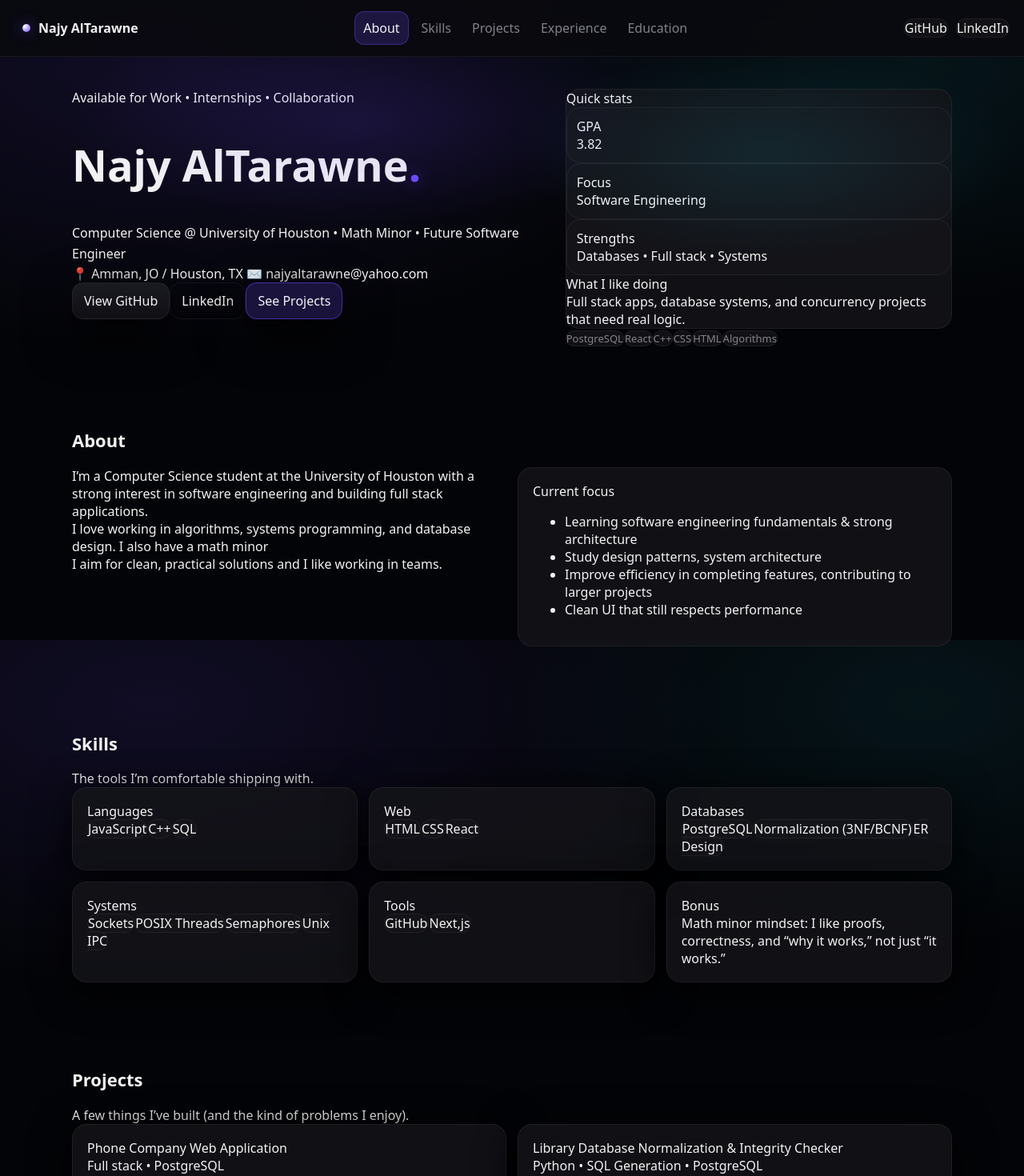
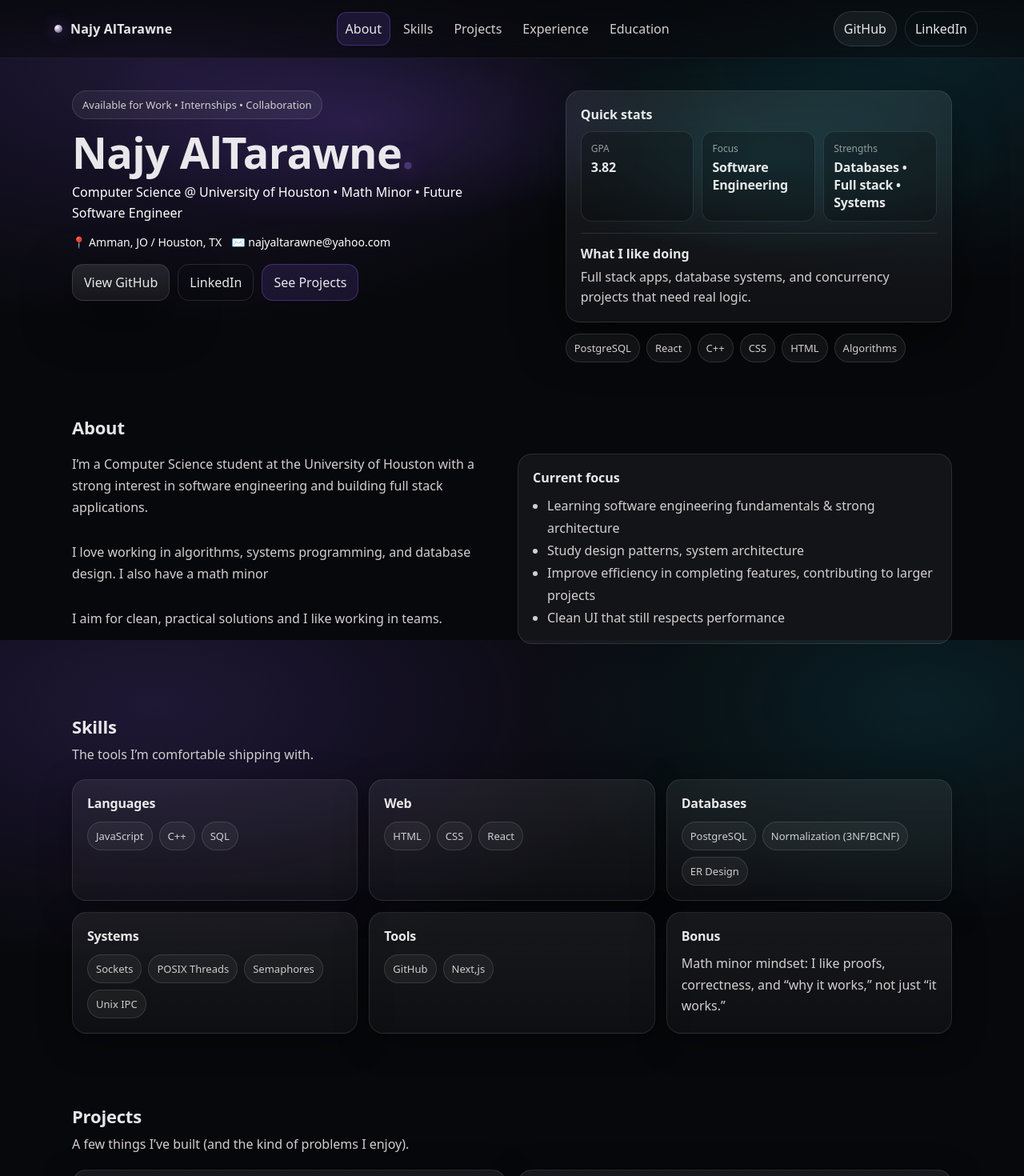
Before and after one commit to najyaltarawne/portfolio, a React (Vite) app: page / in a window 1280 px wide. Shown: the top 1470 px of the page at 80% size. Built offline with nearby package versions, Linux system fonts and the light colour scheme.

Commit message:
deploy build

```diff
--- a/src/styles/globals.css
+++ b/src/styles/globals.css
@@ -1,243 +1,402 @@
-/* ================= ROOT ================= */
-:root {
-  --bg: #030407;
-  --panel: rgba(20, 20, 25, 0.9);
-  --panel2: rgba(30, 30, 35, 0.85);
-  --stroke: rgba(255, 255, 255, 0.06);
 
-  --text: rgba(255, 255, 255, 0.95);
-  --muted: rgba(180, 180, 190, 0.7);
-  --dim: rgba(255, 255, 255, 0.5);
 
-  --accent: #6d4aff;
-  --accent2: #22d3ee;
+:root{
+    --bg: #07080b;
+    --panel: rgba(255,255,255,0.06);
+    --panel2: rgba(255,255,255,0.08);
+    --stroke: rgba(255,255,255,0.10);
+    --text: rgba(255,255,255,0.90);
+    --muted: rgb(212, 207, 207);
+    --dim: rgba(255,255,255,0.55);
 
-  --shadow: 0 20px 60px rgba(0, 0, 0, 0.8);
+    --accent: #483671;  /* violet */
+    --accent2: #22d3ee; /* cyan */
+    --shadow: 0 20px 60px rgba(0,0,0,0.55);
     --radius: 18px;
   }
 
-/* ================= GLOBAL ================= */
-* { box-sizing: border-box; }
-
+  *{ box-sizing: border-box; }
   html, body { height: 100%; }
-
-body {
+  body{
     margin: 0;
-  font-family: ui-sans-serif, system-ui, -apple-system, Segoe UI, Roboto, Helvetica, Arial;
-
-  background:
-    radial-gradient(1200px 600px at 15% 10%, rgba(109, 74, 255, 0.12), transparent 60%),
-    radial-gradient(900px 500px at 90% 10%, rgba(34, 211, 238, 0.08), transparent 60%),
+    font-family: ui-sans-serif, system-ui, -apple-system, Segoe UI, Roboto, Helvetica, Arial, "Apple Color Emoji","Segoe UI Emoji";
+    background: radial-gradient(1200px 600px at 15% 10%, rgba(139,92,246,0.18), transparent 55%),
+                radial-gradient(900px 500px at 90% 10%, rgba(34,211,238,0.12), transparent 55%),
                 var(--bg);
-
     color: var(--text);
   }
 
-a { color: inherit; text-decoration: none; }
+  a{ color: inherit; text-decoration: none; }
+  button{ font: inherit; color: inherit; background: none; border: none; cursor: pointer; }
+  p{ margin: 0; }
 
-button {
-  font: inherit;
-  color: inherit;
-  background: none;
-  border: none;
-  cursor: pointer;
-}
-
-p { margin: 0; }
-
-.container {
+  .container{
     width: min(1100px, calc(100% - 40px));
     margin: 0 auto;
   }
 
-.app { min-height: 100%; }
+  .app{
+    min-height: 100%;
+  }
 
-/* ================= NAV ================= */
-.nav {
+  /* ====Navbar  */
+  .nav{
     position: sticky;
     top: 0;
     z-index: 50;
     backdrop-filter: blur(14px);
-  background: rgba(10, 10, 15, 0.85);
-  border-bottom: 1px solid var(--stroke);
+    background: linear-gradient(to bottom, rgba(7,8,11,0.78), rgba(7,8,11,0.45));
+    border-bottom: 1px solid rgba(255,255,255,0.08);
   }
-
-.nav__inner {
+  .nav__inner{
     display: flex;
     align-items: center;
     justify-content: space-between;
+    gap: 16px;
     padding: 14px 18px;
+    width: min(1200px, calc(100% - 24px));
+    margin: 0 auto;
   }
 
-.brand {
+  .brand{
     display: inline-flex;
     align-items: center;
     gap: 10px;
     padding: 8px 10px;
     border-radius: 12px;
   }
+  .brand:hover{ background: rgba(255,255,255,0.06); }
+  .brand__dot{
+    width: 10px; height: 10px; border-radius: 50%;
+    background: radial-gradient(circle at 30% 30%, #fff, var(--accent));
+    box-shadow: 0 0 18px rgba(139,92,246,0.55);
+  }
+  .brand__name{ font-weight: 700; letter-spacing: 0.2px; }
 
-.brand:hover { background: rgba(255,255,255,0.05); }
-
-.brand__dot {
-  width: 10px;
-  height: 10px;
-  border-radius: 50%;
-  background: radial-gradient(circle at 30% 30%, #fff, var(--accent));
-  box-shadow: 0 0 18px rgba(109,74,255,0.6);
-}
-
-.brand__name { font-weight: 700; }
-
-.nav__links {
+  .nav__links{
     display: none;
     gap: 6px;
+    align-items: center;
   }
-
-.nav__link {
+  .nav__link{
     padding: 9px 10px;
     border-radius: 12px;
     color: var(--muted);
   }
-
-.nav__link:hover {
-  background: rgba(255,255,255,0.05);
+  .nav__link:hover{ background: rgba(255,255,255,0.06); color: var(--text); }
+  .nav__link.is-active{
     color: var(--text);
+    background: rgba(139,92,246,0.14);
+    border: 1px solid rgba(139,92,246,0.35);
   }
 
-.nav__link.is-active {
-  background: rgba(109,74,255,0.2);
-  border: 1px solid rgba(109,74,255,0.4);
-  color: var(--text);
+  .nav__right{
+    display: flex;
+    gap: 10px;
+    align-items: center;
+  }
+  .pill{
+    padding: 10px 12px;
+    border-radius: 999px;
+    border: 1px solid rgba(255,255,255,0.12);
+    background: rgba(255,255,255,0.06);
+  }
+  .pill:hover{ background: rgba(255,255,255,0.10); }
+  .pill--ghost{
+    background: transparent;
   }
 
-.nav__right { display: flex; gap: 10px; }
+  /* ===== Hero  */
+  .hero{
+    position: relative;
+    padding: 40px 0 22px;
+  }
+  .hero__bg{
+    position: absolute;
+    inset: 0;
+    background:
+      radial-gradient(600px 220px at 35% 20%, rgba(139,92,246,0.20), transparent 60%),
+      radial-gradient(520px 220px at 75% 30%, rgba(34,211,238,0.14), transparent 60%);
+    pointer-events: none;
+    opacity: 0.9;
+  }
+  .hero__inner{
+    position: relative;
+    display: grid;
+    grid-template-columns: 1.1fr 0.9fr;
+    gap: 26px;
+    align-items: start;
+  }
 
-/* ================= BUTTONS ================= */
-.btn {
+  .chip{
+    display: inline-flex;
+    padding: 8px 12px;
+    border-radius: 999px;
+    border: 1px solid rgba(255,255,255,0.12);
+    background: rgba(255,255,255,0.06);
+    color: var(--muted);
+    font-size: 13px;
+  }
+
+  .h1{
+    margin: 14px 0 10px;
+    font-size: clamp(34px, 5vw, 54px);
+    line-height: 1.02;
+    letter-spacing: -0.6px;
+  }
+  .h1__glow{
+    color: var(--accent);
+    text-shadow: 0 0 24px rgba(139,92,246,0.55);
+  }
+
+  .lead{
+    color: white;
+    font-size: 16px;
+    line-height: 1.6;
+    max-width: 56ch;
+  }
+
+  .meta{
+    display: flex;
+    flex-wrap: wrap;
+    gap: 12px;
+    margin-top: 14px;
+    color: white;
+    font-size: 14px;
+  }
+  .link:hover{ text-decoration: underline; }
+
+  .hero__cta{
+    display: flex;
+    flex-wrap: wrap;
+    gap: 10px;
+    margin-top: 18px;
+  }
+  .btn{
     padding: 11px 14px;
     border-radius: 14px;
-  border: 1px solid var(--stroke);
-  background: linear-gradient(180deg, #1a1a22, #0f0f14);
+    border: 1px solid rgba(255,255,255,0.12);
+    background: linear-gradient(180deg, rgba(255,255,255,0.10), rgba(255,255,255,0.05));
     box-shadow: var(--shadow);
   }
-
-.btn:hover { transform: translateY(-1px); }
-
-.btn--ghost {
+  .btn:hover{ transform: translateY(-1px); }
+  .btn--ghost{
     background: transparent;
     box-shadow: none;
   }
-
-.btn--soft {
-  background: rgba(109,74,255,0.2);
-  border-color: rgba(109,74,255,0.5);
+  .btn--soft{
+    background: rgba(139,92,246,0.14);
+    border-color: rgba(139,92,246,0.35);
+    box-shadow: none;
   }
 
-/* ================= HERO ================= */
-.hero {
-  position: relative;
-  padding: 40px 0;
+  .hero__right{
+    display: grid;
+    gap: 14px;
+  }
+  .glass{
+    padding: 18px;
+    border-radius: var(--radius);
+    background: linear-gradient(180deg, rgba(255,255,255,0.08), rgba(255,255,255,0.04));
+    border: 1px solid rgba(255,255,255,0.10);
+    box-shadow: var(--shadow);
+  }
+  .glass__title{
+    font-weight: 700;
+    margin-bottom: 10px;
+  }
+  .stats{
+    display: grid;
+    grid-template-columns: repeat(3, 1fr);
+    gap: 10px;
+  }
+  .stat{
+    padding: 12px;
+    border-radius: 14px;
+    border: 1px solid rgba(255,255,255,0.10);
+    background: rgba(0,0,0,0.25);
+  }
+  .stat__label{
+    color: var(--dim);
+    font-size: 12px;
+  }
+  .stat__value{
+    margin-top: 4px;
+    font-weight: 800;
+    letter-spacing: -0.2px;
   }
 
-.hero__bg {
-  position: absolute;
-  inset: 0;
-  background:
-    radial-gradient(600px 220px at 35% 20%, rgba(109,74,255,.15), transparent 60%),
-    radial-gradient(520px 220px at 75% 30%, rgba(34,211,238,.1), transparent 60%);
+  .divider{
+    height: 1px;
+    margin: 14px 0;
+    background: rgba(255,255,255,0.10);
   }
 
-.hero__inner {
-  display: grid;
-  grid-template-columns: 1.1fr .9fr;
-  gap: 26px;
+  .mini__title{ font-weight: 700; }
+  .mini__text{
+    margin-top: 6px;
+    color: var(--muted);
+    line-height: 1.55;
   }
 
-.h1 {
-  font-size: clamp(34px, 5vw, 54px);
-  line-height: 1.05;
+  .badgeRow{
+    display: flex;
+    flex-wrap: wrap;
+    gap: 8px;
+  }
+  .badge{
+    padding: 8px 10px;
+    border-radius: 999px;
+    border: 1px solid rgba(255,255,255,0.12);
+    background: rgba(255,255,255,0.05);
+    color: var(--muted);
+    font-size: 13px;
   }
 
-.h1__glow {
-  color: var(--accent);
-  text-shadow: 0 0 20px rgba(109,74,255,0.6);
+  /* Sections  */
+  .section{
+    padding: 44px 0;
+  }
+  .section__head{
+    margin-bottom: 18px;
+  }
+  .h2{
+    margin: 0;
+    font-size: 22px;
+    letter-spacing: -0.2px;
+  }
+  .sub{
+    margin-top: 8px;
+    color: var(--muted);
+    line-height: 1.6;
+    max-width: 80ch;
   }
 
-.lead {
-  color: var(--text);
-  line-height: 1.6;
+  .p{
+    color: var(--muted);
+    line-height: 1.7;
+  }
+  .stack{
+    display: grid;
+    gap: 12px;
   }
 
-/* ================= PANELS ================= */
-.panel,
-.glass,
-.card,
-.stat,
-.pill,
-.badge,
-.pillItem {
-  background: rgba(20, 20, 25, 0.8);
-  border: 1px solid var(--stroke);
-  border-radius: var(--radius);
+  .grid2{
+    display: grid;
+    grid-template-columns: repeat(2, 1fr);
+    gap: 14px;
   }
-
-.panel { padding: 18px; }
-
-.card {
-  padding: 18px;
-  box-shadow: 0 10px 50px rgba(0,0,0,0.9);
-}
-
-.stat {
-  padding: 12px;
-}
-
-.badge {
-  font-size: 13px;
-  color: var(--muted);
-}
-
-/* ================= TEXT ================= */
-.muted { color: var(--muted); }
-.dim { color: var(--dim); }
-
-/* ================= GRID ================= */
-.grid2 {
+  .grid3{
     display: grid;
-  grid-template-columns: repeat(2,1fr);
+    grid-template-columns: repeat(3, 1fr);
     gap: 14px;
   }
 
-.grid3 {
-  display: grid;
-  grid-template-columns: repeat(3,1fr);
-  gap: 14px;
+  .panel{
+    padding: 18px;
+    border-radius: var(--radius);
+    background: rgba(255,255,255,0.05);
+    border: 1px solid rgba(255,255,255,0.10);
+  }
+  .panel__title{
+    font-weight: 800;
+    margin-bottom: 10px;
   }
 
-/* ================= SECTIONS ================= */
-.section {
-  padding: 44px 0;
+  .list{
+    margin: 0;
+    padding-left: 18px;
+    color: var(--muted);
+    line-height: 1.75;
+  }
+  .dim{ color: var(--dim); }
+
+  /* Cards  */
+  .card{
+    padding: 18px;
+    border-radius: var(--radius);
+    background: linear-gradient(180deg, rgba(255,255,255,0.07), rgba(255,255,255,0.03));
+    border: 1px solid rgba(255,255,255,0.10);
+    box-shadow: 0 10px 40px rgba(0,0,0,0.35);
+  }
+  .card__title{
+    font-weight: 900;
+    letter-spacing: -0.2px;
+  }
+  .card__tag{
+    padding: 8px 10px;
+    border-radius: 999px;
+    font-size: 12px;
+    color: rgba(255,255,255,0.75);
+    border: 1px solid rgba(255,255,255,0.12);
+    background: rgba(0,0,0,0.20);
+  }
+  .card__text{
+    margin-top: 10px;
+    color: var(--muted);
+    line-height: 1.65;
+  }
+  .card__links{
+    display: flex;
+    gap: 10px;
+    margin-top: 12px;
+  }
+  .card__link{
+    color: rgba(255,255,255,0.86);
+    padding: 9px 10px;
+    border-radius: 12px;
+    border: 1px solid rgba(255,255,255,0.12);
+    background: rgba(255,255,255,0.05);
+  }
+  .card__link:hover{
+    background: rgba(139,92,246,0.14);
+    border-color: rgba(139,92,246,0.35);
   }
 
-.h2 {
-  font-size: 22px;
+  .rowBetween{
+    display: flex;
+    align-items: center;
+    justify-content: space-between;
+    gap: 10px;
   }
 
-/* ================= RESPONSIVE ================= */
-@media (min-width: 920px) {
-  .nav__links { display: flex; }
+  .pillRow{
+    display: flex;
+    flex-wrap: wrap;
+    gap: 8px;
+    margin-top: 12px;
+  }
+  .pillItem{
+    padding: 8px 10px;
+    border-radius: 999px;
+    border: 1px solid rgba(255,255,255,0.12);
+    background: rgba(255,255,255,0.05);
+    color: rgba(255,255,255,0.78);
+    font-size: 13px;
   }
 
-@media (max-width: 920px) {
-  .hero__inner,
-  .grid3 {
-    grid-template-columns: 1fr;
+  /*  Callout  */
+  .callout{
+    margin-top: 18px;
+    padding: 18px;
+    border-radius: var(--radius);
+    border: 1px solid rgba(34,211,238,0.24);
+    background: radial-gradient(800px 220px at 30% 20%, rgba(34,211,238,0.10), transparent 55%),
+                rgba(255,255,255,0.03);
   }
+  .callout__title{ font-weight: 900; }
+  .callout__text{ margin-top: 6px; color: var(--muted); line-height: 1.65; }
+
+
+  /* ===== Responsive */
+  @media (min-width: 920px){
+    .nav__links{ display: flex; }
   }
-
-@media (max-width: 760px) {
-  .grid2 {
-    grid-template-columns: 1fr;
+  @media (max-width: 920px){
+    .hero__inner{ grid-template-columns: 1fr; }
+    .grid3{ grid-template-columns: 1fr; }
   }
+  @media (max-width: 760px){
+    .grid2{ grid-template-columns: 1fr; }
+    .stats{ grid-template-columns: 1fr; }
   }
```
Lines whose indentation alone changed are shown as unchanged.
